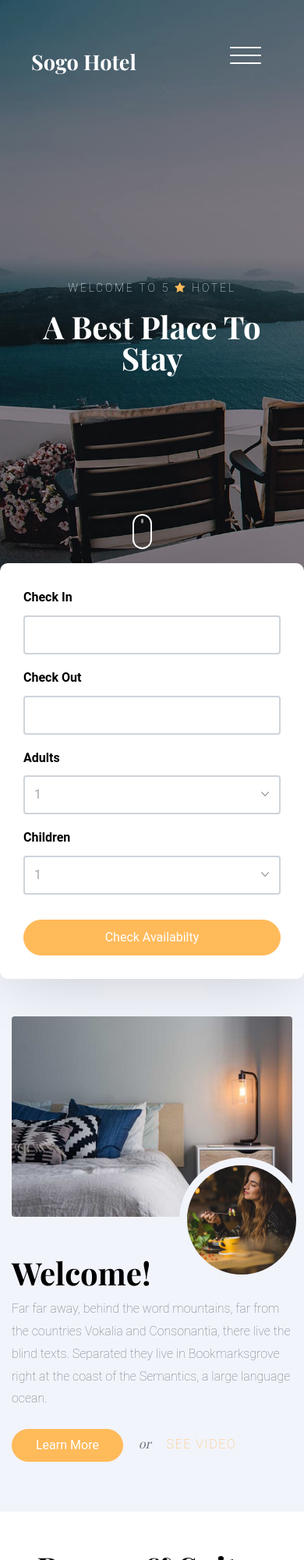
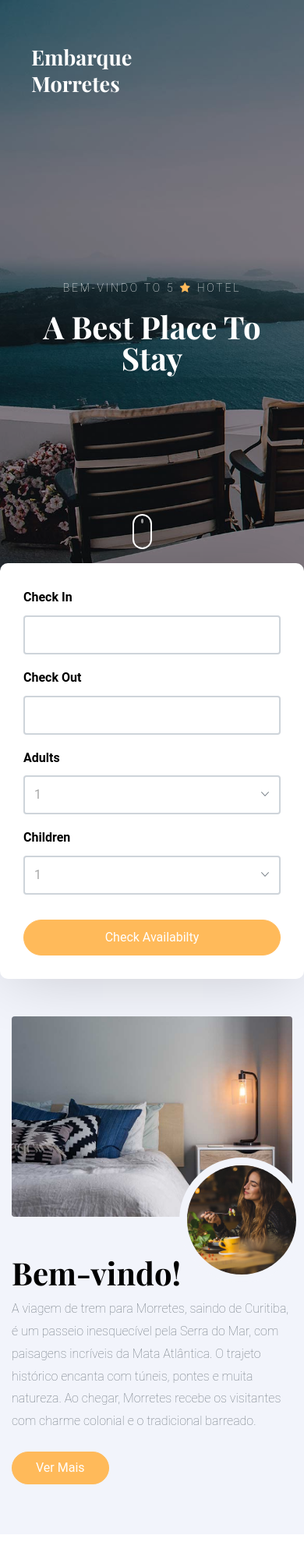
Before and after one commit to pedro156745/MorretesT, a plain HTML site: page index.html in a window 390 px wide. Shown: the top 2000 px of the page at 78% size. Drawn offline with nearby package versions, Linux system fonts and the light colour scheme; some icons are missing; files whose address does not match are found by name; a web font is replaced by a local one.

Commit message:
att coisas novas

```diff
--- a/index.html
+++ b/index.html
@@ -3,7 +3,7 @@
   <head>
     <meta charset="utf-8">
     <meta http-equiv="X-UA-Compatible" content="IE=edge">
-    <title>Sogo Hotel by Colorlib.com</title>
+    <title>Embarque Morretes</title>
     <meta name="viewport" content="width=device-width, initial-scale=1, shrink-to-fit=no">
     <meta name="description" content="" />
     <meta name="keywords" content="" />
@@ -29,15 +29,9 @@
     <header class="site-header js-site-header">
       <div class="container-fluid">
         <div class="row align-items-center">
-          <div class="col-6 col-lg-4 site-logo" data-aos="fade"><a href="index.html">Sogo Hotel</a></div>
+          <div class="col-6 col-lg-4 site-logo" data-aos="fade"><a href="index.html">Embarque Morretes</a></div>
           <div class="col-6 col-lg-8">
 
-
-            <div class="site-menu-toggle js-site-menu-toggle"  data-aos="fade">
-              <span></span>
-              <span></span>
-              <span></span>
-            </div>
             <!-- END menu-toggle -->
 
             <div class="site-navbar js-site-navbar">
@@ -68,7 +62,7 @@
       <div class="container">
         <div class="row site-hero-inner justify-content-center align-items-center">
           <div class="col-md-10 text-center" data-aos="fade-up">
-            <span class="custom-caption text-uppercase text-white d-block  mb-3">Welcome To 5 <span class="fa fa-star text-primary"></span>   Hotel</span>
+            <span class="custom-caption text-uppercase text-white d-block  mb-3">Bem-vindo To 5 <span class="fa fa-star text-primary"></span>   Hotel</span>
             <h1 class="heading">A Best Place To Stay</h1>
           </div>
         </div>
@@ -154,9 +148,9 @@
             <img src="images/img_1.jpg" alt="Image" class="img-fluid rounded">
           </div>
           <div class="col-md-12 col-lg-4 order-lg-1" data-aos="fade-up">
-            <h2 class="heading">Welcome!</h2>
-            <p class="mb-4">Far far away, behind the word mountains, far from the countries Vokalia and Consonantia, there live the blind texts. Separated they live in Bookmarksgrove right at the coast of the Semantics, a large language ocean.</p>
-            <p><a href="#" class="btn btn-primary text-white py-2 mr-3">Learn More</a> <span class="mr-3 font-family-serif"><em>or</em></span> <a href="https://vimeo.com/channels/staffpicks/93951774"  data-fancybox class="text-uppercase letter-spacing-1">See video</a></p>
+            <h2 class="heading">Bem-vindo!</h2>
+            <p class="mb-4">A viagem de trem para Morretes, saindo de Curitiba, é um passeio inesquecível pela Serra do Mar, com paisagens incríveis da Mata Atlântica. O trajeto histórico encanta com túneis, pontes e muita natureza. Ao chegar, Morretes recebe os visitantes com charme colonial e o tradicional barreado.</p>
+            <p><a href="#" class="btn btn-primary text-white py-2 mr-3">Ver Mais</a> <span class="mr-3 font-family-serif"></p>
           </div>
 
         </div>
@@ -167,7 +161,7 @@
       <div class="container">
         <div class="row justify-content-center text-center mb-5">
           <div class="col-md-7">
-            <h2 class="heading" data-aos="fade-up">Rooms &amp; Suites</h2>
+            <h2 class="heading" data-aos="fade-up">Quartos &amp; Suítes</h2>
             <p data-aos="fade-up" data-aos-delay="100">Far far away, behind the word mountains, far from the countries Vokalia and Consonantia, there live the blind texts. Separated they live in Bookmarksgrove right at the coast of the Semantics, a large language ocean.</p>
           </div>
         </div>
@@ -218,7 +212,7 @@
       <div class="container">
         <div class="row justify-content-center text-center mb-5">
           <div class="col-md-7">
-            <h2 class="heading" data-aos="fade-up">Photos</h2>
+            <h2 class="heading" data-aos="fade-up">Fotos</h2>
             <p data-aos="fade-up" data-aos-delay="100">Far far away, behind the word mountains, far from the countries Vokalia and Consonantia, there live the blind texts. Separated they live in Bookmarksgrove right at the coast of the Semantics, a large language ocean.</p>
           </div>
         </div>
```
